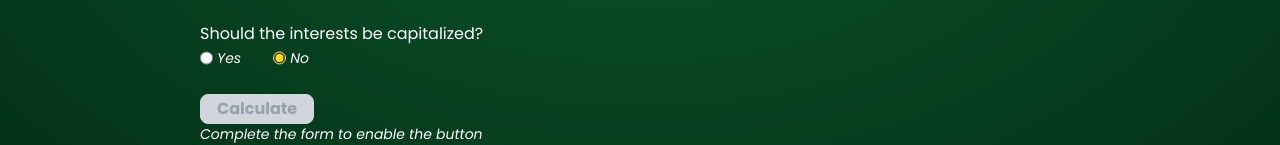
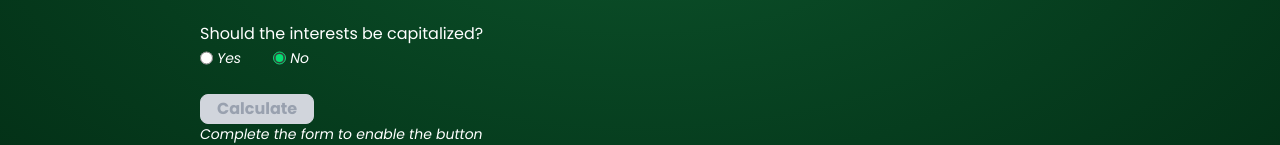
Before and after one commit to GennaroDiFiandra/rendix, an Angular app: page / in a window 1280 px wide. Shown: the part 498-643 px from the top of the page. Built offline with nearby package versions, Linux system fonts and the light colour scheme.

Commit message:
(feat) Enhance form UI

```diff
--- a/src/styles.css
+++ b/src/styles.css
@@ -27,7 +27,7 @@
   }
 
   input {
-    @apply border border-solid border-white rounded-lg;
+    @apply border border-solid border-white rounded-lg accent-green-400;
   }
 
   input.ng-dirty.ng-invalid {
```
